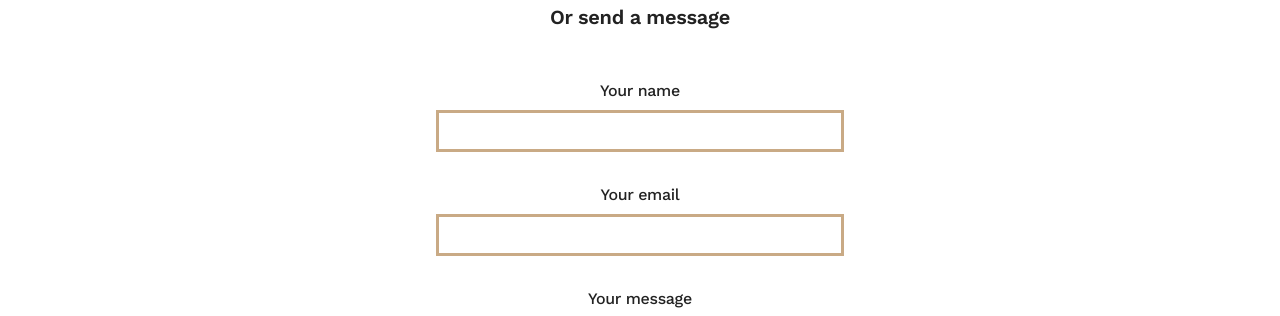
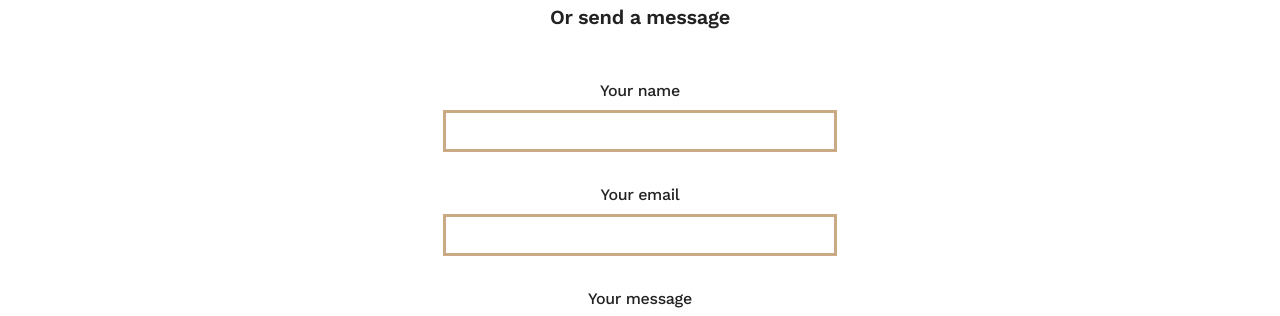
Before and after one commit to geeksforsocialchange/som, a Jekyll site: the page built from contact.md, in a window 1280 px wide. Shown: the part 694-1010 px from the top of the page. Built offline with Jekyll 4.4.1, drawn with Linux system fonts in a browser that asks for light colours; our own code applies the rules of GitHub Pages for plain Markdown files.

Commit message:
Form and footer changes

```diff
--- a/css/styles.sass
+++ b/css/styles.sass
@@ -380,7 +380,7 @@ a.underline
       margin-left: 1.5rem
       margin-right: 1.5rem
   +for-tablet-portrait-up
-    &__sitemap
+    &__sitemap, &__copyright
       margin-left: 3rem
     &__facebook
       margin-right: 3rem
@@ -388,6 +388,7 @@ a.underline
     &__facebook
       margin-right: 0
     &__copyright
+      margin-left: 0
       margin-right: 3rem
   +for-big-desktop-up
     &__sitemap
@@ -413,7 +414,8 @@ a.underline
   text-align: center
   font-size: 1rem
   font-weight: $medium
-  box-sizing: border-box
+  *
+    box-sizing: border-box
   &__input, label
     display: block
   label
@@ -428,15 +430,11 @@ a.underline
       width: 66.6667%
       margin-left: auto
       margin-right: auto
-      &--textarea
-        width: 82%
-      &--submit
+      &--submit, &--textarea
         width: 83.33333%
     +for-tablet-landscape-up
       width: 33.33333%
-      &--textarea
-        width: 65.6%
-      &--submit
+      &--submit, &--textarea
         width: 66.6666%
 
     &--submit
```
